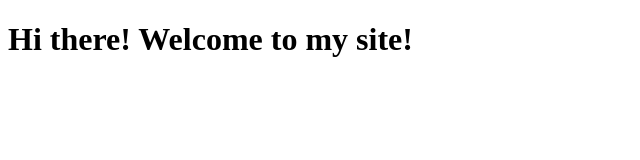
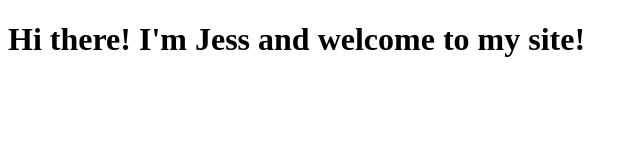
Before and after one commit to jessndensmore/VS-Code, a plain HTML site: page index.html in a window 1280 px wide. Shown: the whole page, without its empty margins (0-640 px from the left). Drawn offline with Linux system fonts and the light colour scheme.

Commit message:
Changed Intro

```diff
--- a/index.html
+++ b/index.html
@@ -6,6 +6,6 @@
     <title>Jess' Web Page</title>
 </head>
 <body>
-    <h1>Hi there! Welcome to my site!</h1>
+    <h1>Hi there! I'm Jess and welcome to my site!</h1>
 </body>
 </html>
```
